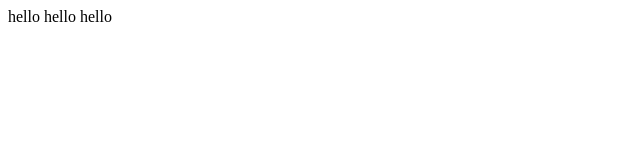
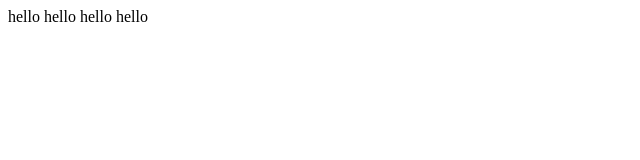
Before and after one commit to CablepunkPress/cablepunk-press-2025, a plain HTML site: page index.html in a window 1280 px wide. Shown: the full height of the page, 0-640 px from the left. Drawn offline with Linux system fonts and the light colour scheme.

Commit message:
Update index.html

```diff
--- a/index.html
+++ b/index.html
@@ -6,7 +6,7 @@
     <title>Cablepunk Press</title>
 </head>
 <body>
-    hello hello hello
+    hello hello hello hello
 
 </body>
 </html>
```
